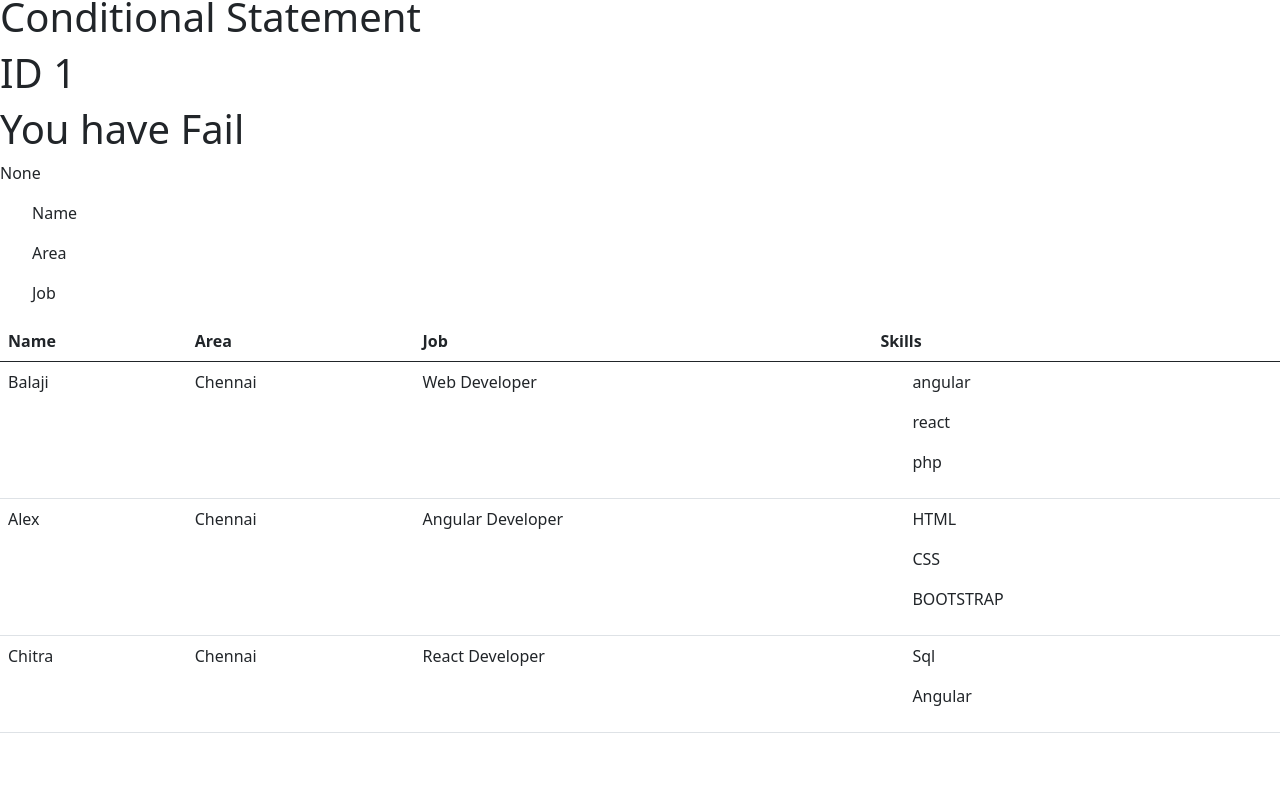
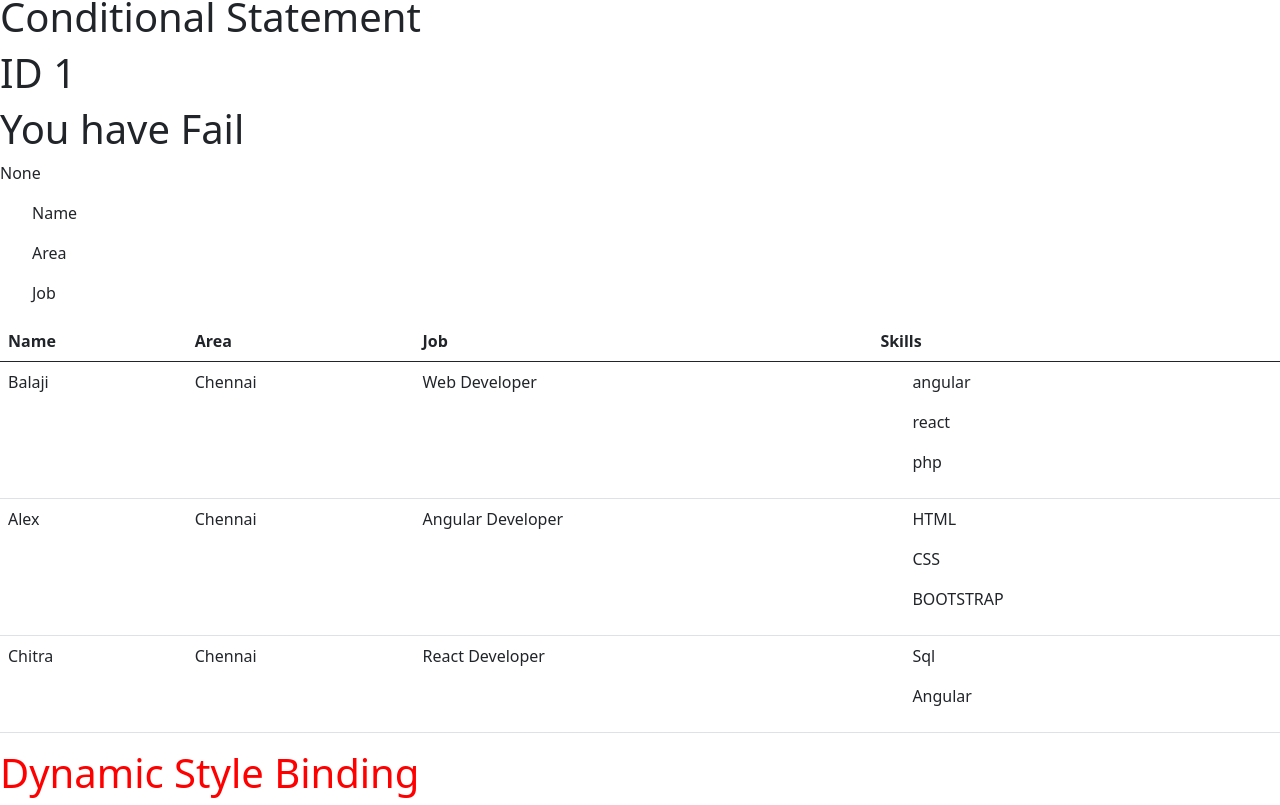
Before and after one commit to balaji1610/project1, an Angular app: page / in a window 1280 px wide. Shown: the part 1615-2420 px from the top of the page. Before the commit the page ends 2364 px from the top, so only its background shows below. Built offline with nearby package versions, Linux system fonts and the light colour scheme.

Commit message:
Dynamic binding

```diff
--- a/src/app/loop/loop.component.html
+++ b/src/app/loop/loop.component.html
@@ -70,3 +70,6 @@
 
   </tbody>
 </table>
+<!--dynamic binding-->
+
+<h1 [style.color] = 'color' [style.Font-size] = 'font'>Dynamic Style Binding</h1>
--- a/src/app/loop/loop.component.ts
+++ b/src/app/loop/loop.component.ts
@@ -18,6 +18,9 @@ export class LoopComponent implements OnInit {
   userarray2 = [{name:"Balaji",area:'Chennai',job:'Web Developer',skillset:["angular","react",'php']},
   {name:"Alex",area:'Chennai',job:'Angular Developer',skillset:["HTML","CSS",'BOOTSTRAP']},
   {name:"Chitra",area:'Chennai',job:'React Developer',skillset:["Sql","Angular"]}]
+
+  color = "red";
+  font ="23px;";
   constructor() { }
 
   ngOnInit(): void {
```
